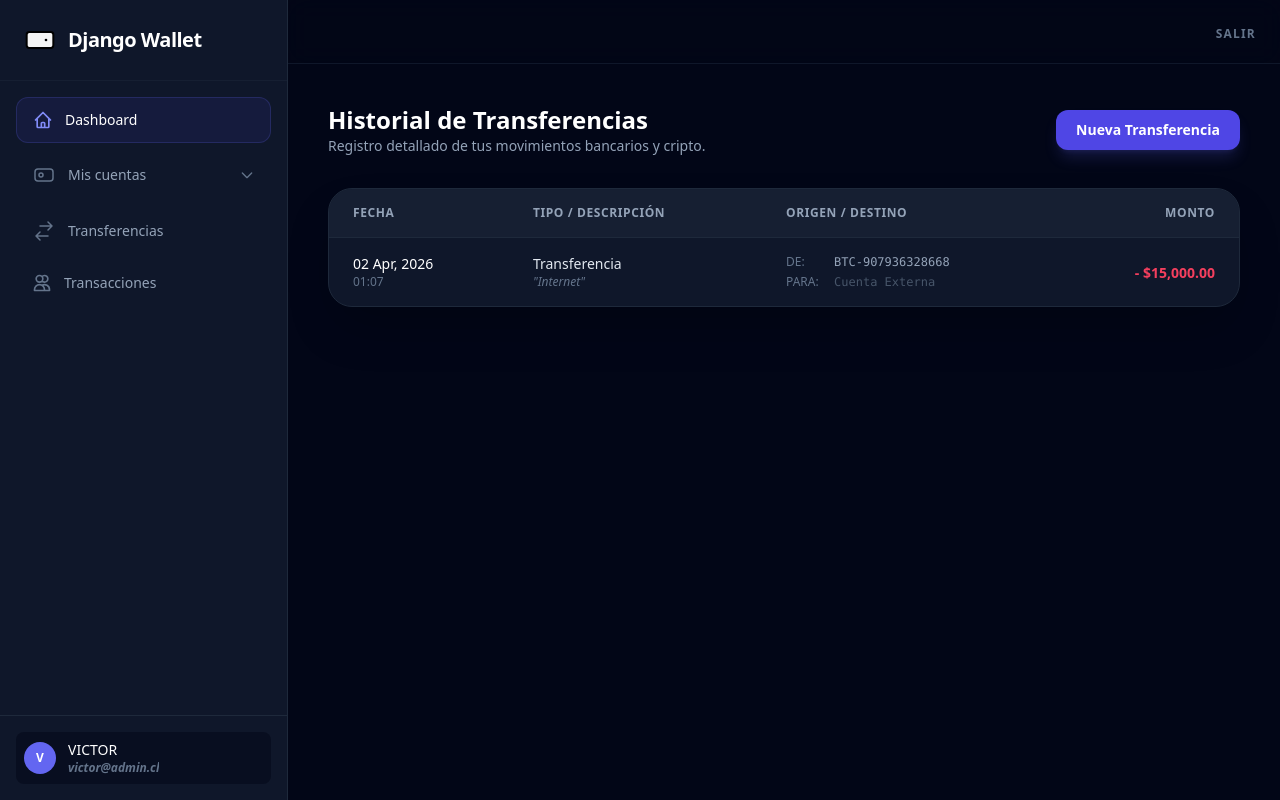
After one commit to VictorTapiaEgana/django_wallet, a Django app: page /transacciones/ in a window 1280 px wide. The commit adds this page. Run offline with Django 5.2, Linux system fonts and the light colour scheme; a user stored in the database is signed in; data comes from the database, SQL or seed files in the repository; both versions use the stored data as it was after the commit; some libraries are stand-ins or nearby versions.

Commit message:
REF: side bar del layout

```diff
--- a/gestion/urls.py
+++ b/gestion/urls.py
@@ -14,6 +14,7 @@ urlpatterns = [
     path('eliminar-cuenta/<int:cuenta_id>/', views.eliminar_cuenta, name='eliminar_cuenta'),
     path('actualizar-cuenta/<int:cuenta_id>/', views.actualizar_cuenta, name='actualizar_cuenta'),
     path('transferencias/', views.transferencias, name='transferencias'),
+    path('transacciones/', views.transacciones, name='transacciones'),
 
 
 
--- a/gestion/views.py
+++ b/gestion/views.py
@@ -1,12 +1,14 @@
+from decimal import Decimal
 import random
 import string
-from django.shortcuts import render, redirect
+from django.db.models.base import transaction
+from django.shortcuts import get_object_or_404, render, redirect
 from django.contrib.auth import authenticate, login, logout
 from django.contrib.auth.decorators import login_required
 from django.contrib import messages
-from django.db.models import Sum
+from django.db.models import Q, Sum
 
-from gestion.models import Cuenta
+from gestion.models import Cuenta, Transaccion
 
 def user_login(request):
 
@@ -146,17 +148,54 @@ def transferencias(request):
 
     if request.method == 'POST':
 
-        cuenta_origen_id = request.POST.get('cuenta_origen')
-        numero_destino = request.POST.get('numero_destino')
-        monto = request.POST.get('monto')
+        id_origen = request.POST.get('cuenta_origen')
+        num_destino = request.POST.get('numero_destino')
+        monto = Decimal(request.POST.get('monto'))
+        desc = request.POST.get('descripcion')
 
 
+        origen = get_object_or_404(Cuenta, id=id_origen, cliente=request.user.cliente)
 
 
-        return redirect('gestion:transferencias')
+        try:
+            destino = Cuenta.objects.get(numero=num_destino)
+
+        except Cuenta.DoesNotExist:
+            destino = None
+
+        if origen.saldo_disponible < monto:
+            messages.error(request, "Saldo insuficiente en la cuenta de origen.")
+        else:
+
+            with transaction.atomic():
+
+                origen.saldo_disponible -= monto
+                origen.save()
+
+                if destino:
+                    destino.saldo_disponible += monto
+                    destino.save()
+
+                Transaccion.objects.create(
+                    cuenta_origen=origen,
+                    cuenta_destino=destino,
+                    tipo='transferencia',
+                    monto=monto,
+                    descripcion=desc
+                )
+                messages.success(request, "¡Transferencia realizada con éxito!")
+                return redirect('gestion:dashboard')
 
 
+@login_required
+def transacciones(request):
 
+    transacciones = Transaccion.objects.filter(
+        Q(cuenta_origen__cliente=request.user.cliente) |
+        Q(cuenta_destino__cliente=request.user.cliente)
+    ).select_related('cuenta_origen', 'cuenta_destino').order_by('-fecha_transaccion')
+
+    return render(request, 'gestion/transacciones.html', {'transacciones': transacciones})
 
 def pagina_404_personalizada(request, exception=None):
     return render(request, 'gestion/404.html', status=404)
--- a/templates/gestion/dashboard.html
+++ b/templates/gestion/dashboard.html
@@ -72,7 +72,7 @@
 
             <div class="divide-y divide-slate-800">
 
-            {% for cuenta in cuentas_activas %}
+            {% for cuenta in cuentas %}
                 <div class="px-6 py-4 flex items-center justify-between hover:bg-slate-800/30 transition-colors cursor-pointer group">
                     <div class="flex items-center space-x-4">
                         <div class="h-10 w-10 rounded-full bg-slate-800 flex items-center justify-center text-indigo-400 group-hover:scale-110 transition-transform">
@@ -90,7 +90,7 @@
 
                     <div class="text-right">
                         <p class="text-sm font-bold text-white">$ {{ cuenta.saldo_disponible|intcomma }}</p>
-                        <p class="text-[10px] text-slate-500 uppercase tracking-wider">Activa</p>
+                        <p class="text-[10px] text-slate-500 uppercase tracking-wider">{{ cuenta.estado }}</p>
                     </div>
 
                 </div>
--- /dev/null
+++ b/templates/gestion/transacciones.html
@@ -0,0 +1,98 @@
+{% extends 'layout.html' %}
+
+{% block title %}Transacciones{% endblock %}
+
+{% block content %}
+
+{% load humanize %}
+    <div class="max-w-6xl mx-auto">
+        <div class="flex flex-col md:flex-row md:items-center justify-between mb-8 gap-4">
+            <div>
+                <h2 class="text-2xl font-bold text-white">Historial de Transferencias</h2>
+                <p class="text-slate-400 text-sm">Registro detallado de tus movimientos bancarios y cripto.</p>
+            </div>
+            <a href="{% url 'gestion:transferencias' %}"
+            class="inline-flex items-center justify-center px-5 py-2.5 bg-indigo-600 hover:bg-indigo-500 text-white text-sm font-semibold rounded-xl transition-all shadow-lg shadow-indigo-500/20">
+                Nueva Transferencia
+            </a>
+        </div>
+
+        <div class="bg-slate-900 border border-slate-800 rounded-3xl overflow-hidden shadow-2xl">
+            <div class="overflow-x-auto">
+                <table class="w-full text-left border-collapse">
+                    <thead>
+                        <tr class="bg-slate-800/50 border-b border-slate-800">
+                            <th class="px-6 py-4 text-xs font-semibold text-slate-400 uppercase tracking-wider">Fecha</th>
+                            <th class="px-6 py-4 text-xs font-semibold text-slate-400 uppercase tracking-wider">Tipo / Descripción</th>
+                            <th class="px-6 py-4 text-xs font-semibold text-slate-400 uppercase tracking-wider">Origen / Destino</th>
+                            <th class="px-6 py-4 text-xs font-semibold text-slate-400 uppercase tracking-wider text-right">Monto</th>
+                        </tr>
+                    </thead>
+                    <tbody class="divide-y divide-slate-800">
+                        {% for transaccion in transacciones %}
+                        <tr class="hover:bg-slate-800/30 transition-colors">
+                            <td class="px-6 py-4 whitespace-nowrap">
+                                <div class="text-sm text-white">{{ transaccion.fecha_transaccion|date:"d M, Y" }}</div>
+                                <div class="text-xs text-slate-500">{{ transaccion.fecha_transaccion|time:"H:i" }}</div>
+                            </td>
+
+                            <td class="px-6 py-4">
+                                <div class="text-sm font-medium text-slate-200">
+                                    {{ transaccion.get_tipo_display }}
+                                </div>
+                                {% if transaccion.descripcion %}
+                                    <div class="text-xs text-slate-500 italic truncate max-w-[200px]">
+                                        "{{ transaccion.descripcion }}"
+                                    </div>
+                                {% endif %}
+                            </td>
+
+                            <td class="px-6 py-4">
+                                <div class="flex flex-col space-y-1">
+                                    <div class="flex items-center text-xs text-slate-400">
+                                        <span class="w-12 text-slate-500 uppercase">De:</span>
+                                        <span class="font-mono">{{ transaccion.cuenta_origen.numero }}</span>
+                                    </div>
+                                    <div class="flex items-center text-xs text-slate-400">
+                                        <span class="w-12 text-slate-500 uppercase">Para:</span>
+                                        <span class="font-mono">
+                                            {% if transaccion.cuenta_destino %}
+                                                {{ transaccion.cuenta_destino.numero }}
+                                            {% else %}
+                                                <span class="text-slate-600">Cuenta Externa</span>
+                                            {% endif %}
+                                        </span>
+                                    </div>
+                                </div>
+                            </td>
+
+                            <td class="px-6 py-4 whitespace-nowrap text-right">
+                                {% if transaccion.cuenta_origen.cliente.user == request.user %}
+                                    <span class="text-sm font-bold text-rose-500">
+                                        - ${{ transaccion.monto|intcomma }}
+                                    </span>
+                                {% else %}
+                                    <span class="text-sm font-bold text-emerald-500">
+                                        + ${{ transaccion.monto|intcomma }}
+                                    </span>
+                                {% endif %}
+                            </td>
+                        </tr>
+                        {% empty %}
+                        <tr>
+                            <td colspan="4" class="px-6 py-16 text-center">
+                                <div class="flex flex-col items-center">
+                                    <svg class="h-12 w-12 text-slate-700 mb-4" fill="none" viewBox="0 0 24 24" stroke="currentColor">
+                                        <path stroke-linecap="round" stroke-linejoin="round" stroke-width="1.5" d="M9 5H7a2 2 0 00-2 2v12a2 2 0 002 2h10a2 2 0 002-2V7a2 2 0 00-2-2h-2M9 5a2 2 0 002 2h2a2 2 0 002-2M9 5a2 2 0 012-2h2a2 2 0 012 2m-3 7h3m-3 4h3m-6-4h.01M9 16h.01" />
+                                    </svg>
+                                    <p class="text-slate-500">No se registran transferencias aún.</p>
+                                </div>
+                            </td>
+                        </tr>
+                        {% endfor %}
+                    </tbody>
+                </table>
+            </div>
+        </div>
+    </div>
+{% endblock %}
--- a/templates/layout.html
+++ b/templates/layout.html
@@ -5,100 +5,74 @@
     <meta name="viewport" content="width=device-width, initial-scale=1.0">
     <script src="https://cdn.tailwindcss.com"></script>
     <title>{{ title|default:"DjangoWallet" }}</title>
+
 </head>
 
 <body>
 
-    <div class="min-h-screen bg-slate-950 flex">
+    <div class="min-h-screen bg-slate-950 flex overflow-hidden">
 
-        <aside class="w-64 bg-slate-900 border-r border-slate-800 flex-shrink-0 hidden md:flex flex-col">
-            <div class="p-6 flex items-center gap-3">
-                <a href="{% url 'gestion:dashboard' %}"class="flex items-center gap-3">
-                    <svg width="40" height="40" viewBox="0 0 24 24" fill="none" xmlns="http://www.w3.org/2000/svg">
+        <div id="mobile-overlay" class="fixed inset-0 bg-slate-950/80 backdrop-blur-sm z-40 hidden md:hidden transition-opacity duration-300"></div>
+
+        <aside id="sidebar" class="fixed inset-y-0 left-0 z-50 w-72 bg-slate-900 border-r border-slate-800 flex flex-col transform -translate-x-full transition-transform duration-300 ease-in-out md:relative md:translate-x-0 md:flex-shrink-0">
+
+            <div class="p-6 flex items-center justify-between border-b border-slate-800/50">
+                <a href="{% url 'gestion:dashboard' %}" class="flex items-center gap-3">
+                    <svg width="32" height="32" viewBox="0 0 24 24" fill="none">
                         <rect x="2" y="6" width="20" height="12" rx="2" stroke="black" stroke-width="1.5" fill="#f4f4f4"/>
-                        <path d="M2 8H18C19.1 8 20 7.1 20 6C20 4.9 19.1 4 18 4H4C2.9 4 2 4.9 2 6V8Z" stroke="black" stroke-width="1.5" fill="#e0e0e0"/>
-                        <rect x="14" y="10" width="6" height="4" rx="1" stroke="black" stroke-width="1.2" fill="white"/>
-                        <circle cx="16.5" cy="12" r="0.8" fill="black"/>
+                        <path d="M2 8H18C19.1 8 20 7.1 20 6C20 4.9 19.1 4 18 4H4C2.9 4 2 4.9 2 6V8Z" fill="#indigo-500"/>
+                        <circle cx="16.5" cy="12" r="1" fill="black"/>
                     </svg>
                     <span class="text-xl font-bold text-white tracking-tight">Django Wallet</span>
                 </a>
+                <button id="close-menu" class="md:hidden p-2 text-slate-400 hover:text-white">
+                    <svg class="h-6 w-6" fill="none" viewBox="0 0 24 24" stroke="currentColor font-bold">
+                        <path stroke-linecap="round" stroke-linejoin="round" stroke-width="2" d="M6 18L18 6M6 6l12 12" />
+                    </svg>
+                </button>
             </div>
 
-            <nav class="mt-6 px-4 flex-1 space-y-2">
-                <a href="{% url 'gestion:dashboard' %}" class="flex items-center px-4 py-2.5 text-sm font-medium text-white bg-slate-800 rounded-xl transition-all">
+            <nav class="flex-1 mt-4 px-4 space-y-2 overflow-y-auto custom-scrollbar">
+                <a href="{% url 'gestion:dashboard' %}" class="flex items-center px-4 py-3 text-sm font-medium text-white bg-indigo-600/10 border border-indigo-500/20 rounded-xl transition-all">
                     <svg class="mr-3 h-5 w-5 text-indigo-400" fill="none" viewBox="0 0 24 24" stroke="currentColor">
                         <path stroke-linecap="round" stroke-linejoin="round" stroke-width="2" d="M3 12l2-2m0 0l7-7 7 7M5 10v10a1 1 0 001 1h3m10-11l2 2m-2-2v10a1 1 0 01-1 1h-3m-6 0a1 1 0 001-1v-4a1 1 0 011-1h2a1 1 0 011 1v4a1 1 0 001 1m-6 0h6" />
                     </svg>
                     Dashboard
                 </a>
 
-                <!-- <a href="{% url 'gestion:agregar_cuenta' %}" class="flex items-center px-4 py-2.5 text-sm font-medium text-slate-400 hover:text-white hover:bg-slate-800/50 rounded-xl transition-all group">
-
-
-                    <svg class="mr-3 h-7 w-7 text-slate-500 group-hover:text-indigo-400 transition-colors" fill="none" viewBox="0 0 24 24" stroke="currentColor">
-                        <rect x="3" y="6" width="18" height="12" rx="3" stroke="currentColor" stroke-width="1.5"/>
-                        <path d="M3 9H21" stroke="currentColor" stroke-width="1.5" stroke-linecap="round"/>
-                        <rect x="14.5" y="11" width="4" height="2.5" rx="1" stroke="currentColor" stroke-width="1.2"/>
-                        <circle cx="9" cy="12" r="3" stroke="currentColor" stroke-width="1.5"/>
-                        <path d="M9 10.8V13.2M7.8 12H10.2" stroke="currentColor" stroke-width="1.5" stroke-linecap="round"/>
-                    </svg>
-                    Mis cuentas
-                </a> -->
                 <details class="group [&_summary::-webkit-details-marker]:hidden">
-
-                    <summary class="flex items-center justify-between px-4 py-2.5 text-sm font-medium text-slate-400 hover:text-white hover:bg-slate-800/50 rounded-xl transition-all cursor-pointer list-none">
-
+                    <summary class="flex items-center justify-between px-4 py-3 text-sm font-medium text-slate-400 hover:text-white hover:bg-slate-800/50 rounded-xl transition-all cursor-pointer list-none">
                         <div class="flex items-center">
-                            <svg class="mr-3 h-7 w-7 text-slate-500 group-hover:text-indigo-400 transition-colors" fill="none" viewBox="0 0 24 24" stroke="currentColor">
+                            <svg class="mr-3 h-6 w-6 text-slate-500 group-hover:text-indigo-400 transition-colors" fill="none" viewBox="0 0 24 24" stroke="currentColor">
                                 <rect x="3" y="6" width="18" height="12" rx="3" stroke-width="1.5"/>
-                                <path d="M3 9H21" stroke-width="1.5" stroke-linecap="round"/>
-                                <rect x="14.5" y="11" width="4" height="2.5" rx="1" stroke-width="1.2"/>
-                                <circle cx="9" cy="12" r="3" stroke-width="1.5"/>
-                                <path d="M9 10.8V13.2M7.8 12H10.2" stroke-width="1.5" stroke-linecap="round"/>
+                                <circle cx="9" cy="12" r="2" stroke-width="1.5"/>
                             </svg>
                             <span>Mis cuentas</span>
                         </div>
-
                         <svg class="h-4 w-4 transition-transform duration-300 group-open:rotate-180 text-slate-500" fill="none" viewBox="0 0 24 24" stroke="currentColor">
                             <path stroke-linecap="round" stroke-linejoin="round" stroke-width="2" d="M19 9l-7 7-7-7" />
                         </svg>
-
                     </summary>
-
-                    <div class="pl-14 mt-2 space-y-1">
-
-                        <a href="{% url 'gestion:agregar_cuenta' %}" class="block py-2 text-sm text-slate-500 hover:text-indigo-400 border-l border-slate-800 pl-4 hover:border-indigo-500 transition-all">
-                            Crear nueva
-                        </a>
-
-                        <a href="{% url 'gestion:administrar_cuentas' %}" class="block py-2 text-sm text-slate-500 hover:text-indigo-400 border-l border-slate-800 pl-4 hover:border-indigo-500 transition-all">
-                            Administrar
-                        </a>
-
+                    <div class="pl-12 mt-1 space-y-1 border-l border-slate-800 ml-6">
+                        <a href="{% url 'gestion:agregar_cuenta' %}" class="block py-2 text-sm text-slate-500 hover:text-indigo-400 transition-colors">Crear nueva</a>
+                        <a href="{% url 'gestion:administrar_cuentas' %}" class="block py-2 text-sm text-slate-500 hover:text-indigo-400 transition-colors">Administrar</a>
                     </div>
-
                 </details>
 
-
-                <a href="{% url 'gestion:transferencias' %}" class="flex items-center px-4 py-2.5 text-sm font-medium text-slate-400 hover:text-white hover:bg-slate-800/50 rounded-xl transition-all group">
-
-                    <svg class="mr-3 h-6 w-6 text-slate-500 group-hover:text-indigo-400 transition-colors" fill="none" viewBox="0 0 24 24" stroke="currentColor">
-                        <rect x="2" y="6" width="7" height="5" rx="1.5" stroke="currentColor" stroke-width="1.5"/>
-                        <rect x="15" y="13" width="7" height="5" rx="1.5" stroke="currentColor" stroke-width="1.5"/>
-                        <path d="M9 8.5H16M16 8.5L13.5 6M16 8.5L13.5 11" stroke="currentColor" stroke-width="1.5" stroke-linecap="round" stroke-linejoin="round"/>
-                        <path d="M15 15.5H8M8 15.5L10.5 13M8 15.5L10.5 18" stroke="currentColor" stroke-width="1.5" stroke-linecap="round" stroke-linejoin="round"/>
+                <a href="{% url 'gestion:transferencias' %}" class="flex items-center px-4 py-3 text-sm font-medium text-slate-400 hover:text-white hover:bg-slate-800/50 rounded-xl transition-all">
+                    <svg class="mr-3 h-6 w-6 text-slate-500 group-hover:text-indigo-400" fill="none" viewBox="0 0 24 24" stroke="currentColor">
+                        <path d="M8 7h12m0 0l-4-4m4 4l-4 4m0 6H4m0 0l4 4m-4-4l4-4" stroke-width="1.5" stroke-linecap="round" stroke-linejoin="round"/>
                     </svg>
-
                     Transferencias
                 </a>
 
-                <a href="#" class="flex items-center px-4 py-2.5 text-sm font-medium text-slate-400 hover:text-white hover:bg-slate-800/50 rounded-xl transition-all group">
+                <a href="{% url 'gestion:transacciones' %}" class="flex items-center px-4 py-2.5 text-sm font-medium text-slate-400 hover:text-white hover:bg-slate-800/50 rounded-xl transition-all group">
 
                     <svg class="mr-3 h-5 w-5 text-slate-500 group-hover:text-indigo-400 transition-colors" fill="none" viewBox="0 0 24 24" stroke="currentColor">
                         <path stroke-linecap="round" stroke-linejoin="round" stroke-width="2" d="M12 4.354a4 4 0 110 5.292M15 21H3v-1a6 6 0 0112 0v1zm0 0h6v-1a6 6 0 00-9-5.197M13 7a4 4 0 11-8 0 4 4 0 018 0z" />
                     </svg>
 
-                    Lista de contactos
+                    Transacciones
 
                 </a>
             </nav>
@@ -114,42 +88,47 @@
             </div>
         </aside>
 
-        <div class="flex-1 flex flex-col min-w-0 overflow-hidden">
+        <div class="flex-1 flex flex-col min-w-0">
 
-            <header class="h-16 bg-slate-900/50 backdrop-blur-md border-b border-slate-800 flex items-center justify-end px-8 z-10">
+            <header class="h-16 bg-slate-950/50 backdrop-blur-md border-b border-slate-900 flex items-center justify-between px-6 z-30">
+                <button id="menu-toggle" class="md:hidden p-2 text-slate-400 hover:text-white bg-slate-900 rounded-lg">
+                    <svg class="h-6 w-6" fill="none" viewBox="0 0 24 24" stroke="currentColor">
+                        <path stroke-linecap="round" stroke-linejoin="round" stroke-width="2" d="M4 6h16M4 12h16M4 18h16" />
+                    </svg>
+                </button>
 
-                <div class="flex items-center gap-4">
-                    <button class="p-2 text-slate-400 hover:text-white transition-colors relative">
-                        <span class="absolute top-2 right-2 h-2 w-2 bg-indigo-500 rounded-full border-2 border-slate-900"></span>
-
-                        <svg class="h-6 w-6" fill="none" viewBox="0 0 24 24" stroke="currentColor">
-                            <path stroke-linecap="round" stroke-linejoin="round" stroke-width="2" d="M15 17h5l-1.405-1.405A2.032 2.032 0 0118 14.158V11a6.002 6.002 0 00-4-5.659V5a2 2 0 10-4 0v.341C7.67 6.165 6 8.388 6 11v3.159c0 .538-.214 1.055-.595 1.436L4 17h5m6 0v1a3 3 0 11-6 0v-1m6 0H9" />
-                        </svg>
-
-                    </button>
-
-                    <form method="POST" action="{% url 'gestion:logout' %}">
+                <div class="flex items-center gap-6 ml-auto">
+                    <form method="POST" action="{% url 'gestion:logout' %}" class="inline">
                         {% csrf_token %}
-                        <button type="submit" class="text-sm font-medium text-slate-400 hover:text-indigo-400 transition-colors">
-                            Cerrar sesión
+                        <button type="submit" class="text-xs font-bold text-slate-500 hover:text-rose-500 uppercase tracking-widest transition-colors">
+                            Salir
                         </button>
                     </form>
-
                 </div>
             </header>
 
-            <main class="flex-1 relative overflow-y-auto focus:outline-none p-8">
-                <div class="py-6">
-
-                    {% block content %}
-
-                    {% endblock %}
-
-                </div>
+            <main class="flex-1 overflow-y-auto p-6 md:p-10">
+                {% block content %}{% endblock %}
             </main>
-
         </div>
     </div>
 
+<script>
+    const sidebar = document.getElementById('sidebar');
+    const overlay = document.getElementById('mobile-overlay');
+    const btnOpen = document.getElementById('menu-toggle');
+    const btnClose = document.getElementById('close-menu');
+
+    function toggleMenu() {
+        sidebar.classList.toggle('-translate-x-full');
+        overlay.classList.toggle('hidden');
+        document.body.classList.toggle('overflow-hidden');
+    }
+
+    btnOpen.addEventListener('click', toggleMenu);
+    btnClose.addEventListener('click', toggleMenu);
+    overlay.addEventListener('click', toggleMenu);
+</script>
+
 </body>
 </html>
```
Also changed, not shown: db.sqlite3.
